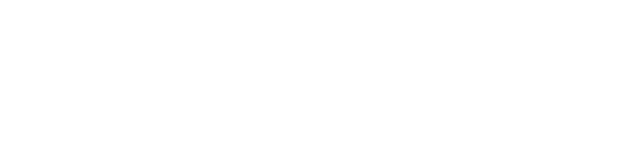
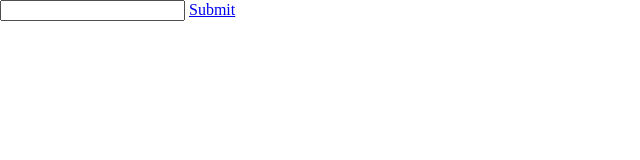
Before and after one commit to smayur/logical-task-2.5, a plain HTML site: page index.html in a window 1280 px wide. Shown: the whole page, without its empty margins (0-640 px from the left). Drawn offline with Linux system fonts and the light colour scheme.

Commit message:
html structure is ready.

```diff
--- a/index.html
+++ b/index.html
@@ -40,6 +40,17 @@
   <!-- / header -->
 
   <!-- main -->
+    <!-- registration -->
+    <div class="registration">
+      <!-- wrapper -->
+        <div class="wrapper">
+          <input type="text" name="number" class="number" required />
+          <a href="#" class="submit" title="Submit button">Submit</a>
+          <div class="showOutput"></div>
+        </div>
+      <!-- / wrapper -->
+    </div>
+    <!-- / registration -->
   <!-- / main -->
 
   <!-- footer -->
```
